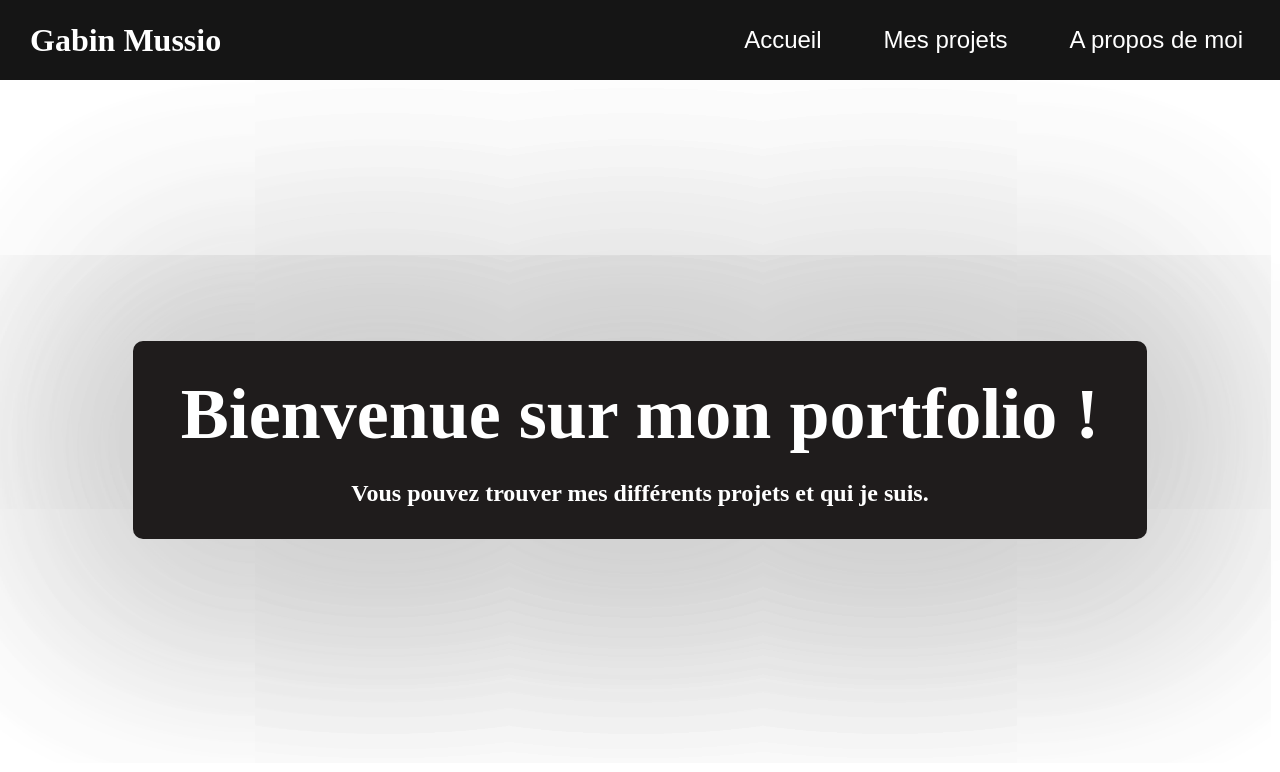
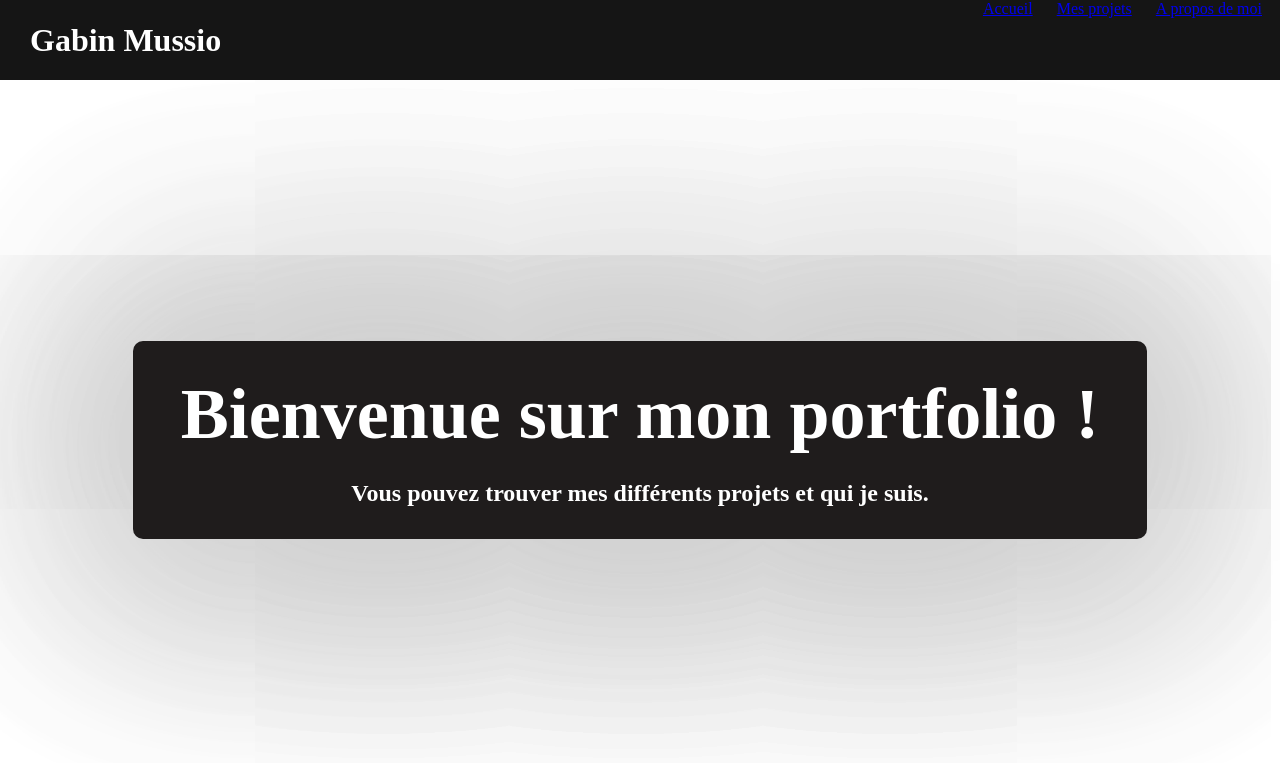
Before and after one commit to CambriHobbit/MonPortfoilio, an Angular app: page / in a window 1280 px wide. Shown: the top 772 px of the page. Built offline with nearby package versions, Linux system fonts and the light colour scheme.

Commit message:
utilisation de  a et non de bouton

```diff
--- a/src/app/app.component.html
+++ b/src/app/app.component.html
@@ -1,9 +1,9 @@
 <div class="flex-row nav-bar">
   <h1>{{ this.user.firstName }} {{ this.user.lastName }}</h1>
   <div class="flex-row menu">
-    <button (click)="goTo('')">Accueil</button>
-    <button (click)="goTo('projet')">Mes projets</button>
-    <button (click)="goTo('mes-infos')">A propos de moi</button>
+    <a href="''">Accueil</a>
+    <a href="'projet'">Mes projets</a>
+    <a href="'mes-infos'">A propos de moi</a>
   </div>
 </div>
 <main>
--- a/src/app/app.component.ts
+++ b/src/app/app.component.ts
@@ -21,8 +21,4 @@ export class AppComponent {
   ngOnInit(): void {
     this.user = this.infoService.getUser();
   }
-
-  goTo(url: string) {
-    this.router.navigateByUrl(url);
-  }
 }
```
